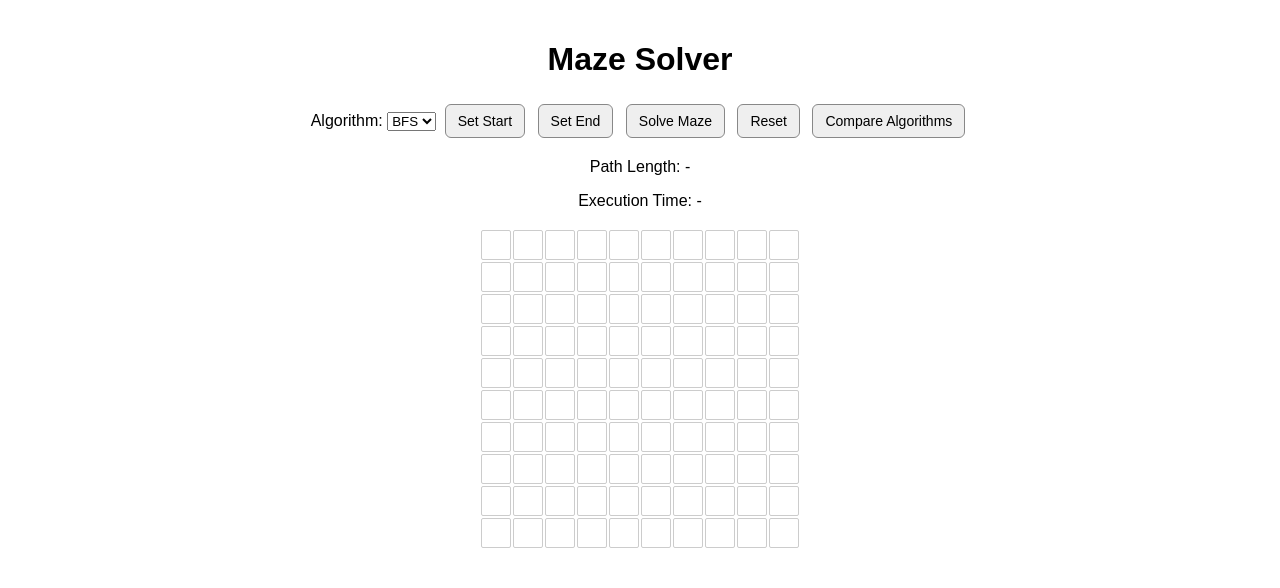
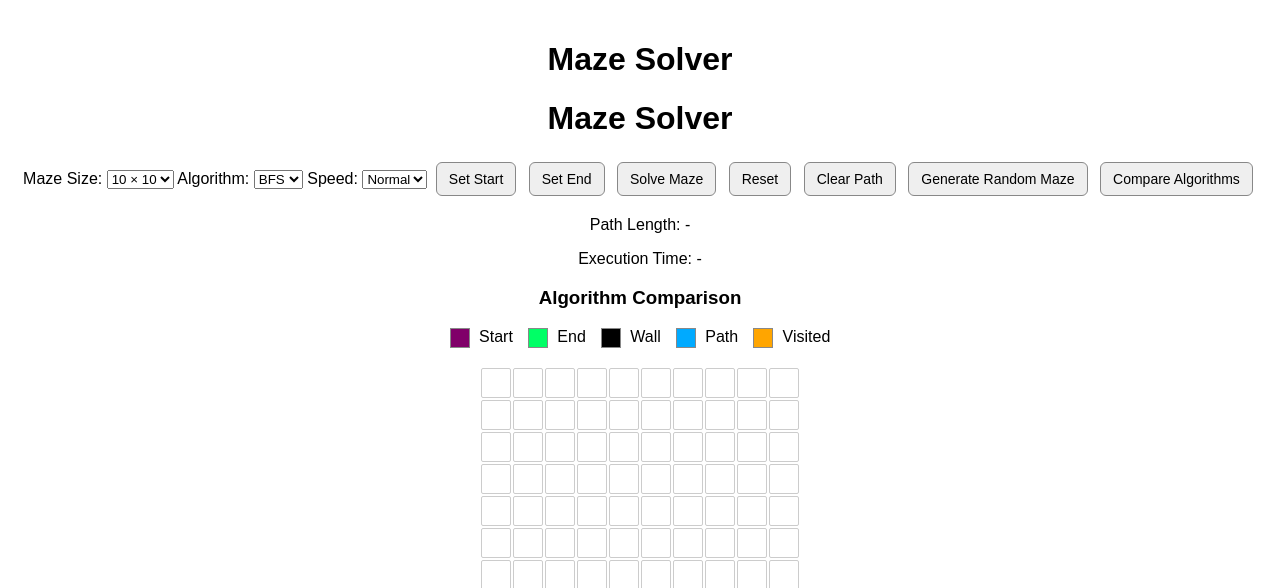
Before and after one commit to cheedellasravani07-max/maze-solver, a Flask app: page / in a window 1280 px wide. Shown: the top 588 px of the page. Run offline with Flask 3, Linux system fonts and the light colour scheme.

Commit message:
Update maze solver features

```diff
--- a/Static/script.js
+++ b/Static/script.js
@@ -1,7 +1,7 @@
 const maze = document.getElementById("maze");
 
-const rows = 10;
-const cols = 10;
+let rows = 10;
+let cols = 10;
 
 let selectedMode = "wall";
 let startCell = null;
@@ -9,10 +9,14 @@ let endCell = null;
 
 let startPosition = null;
 let endPosition = null;
-
 let mazeData = [];
 
-// Create maze data
+
+function createMaze() {
+
+    maze.innerHTML = "";
+    mazeData = [];
+
     for (let row = 0; row < rows; row++) {
         mazeData[row] = [];
 
@@ -21,7 +25,6 @@ for (let row = 0; row < rows; row++) {
         }
     }
 
-// Create maze cells
     for (let row = 0; row < rows; row++) {
 
         for (let col = 0; col < cols; col++) {
@@ -35,7 +38,6 @@ for (let row = 0; row < rows; row++) {
 
             maze.appendChild(cell);
 
-        // Cell click
             cell.addEventListener("click", function() {
 
                 if (selectedMode === "start") {
@@ -54,6 +56,7 @@ for (let row = 0; row < rows; row++) {
                         Number(cell.dataset.row),
                         Number(cell.dataset.col)
                     ];
+                    console.log("Start position:", startPosition);
                     selectedMode = "wall";
 
                 } else if (selectedMode === "end") {
@@ -72,7 +75,10 @@ for (let row = 0; row < rows; row++) {
                         Number(cell.dataset.row),
                         Number(cell.dataset.col)
                     ];
+                    console.log("End position:", endPosition);
+
                     selectedMode = "wall";
+
                 } else {
 
                     cell.classList.toggle("wall");
@@ -89,19 +95,23 @@ for (let row = 0; row < rows; row++) {
             });
         }
     }
-
+}
+createMaze();
 
 // Buttons
 
 const startBtn = document.getElementById("startBtn");
 const endBtn = document.getElementById("endBtn");
-
+const mazeSize = document.getElementById("mazeSize");
+const speedSelect = document.getElementById("speed");
 startBtn.addEventListener("click", function() {
     selectedMode = "start";
+    console.log("Start mode selected");
 });
 
 endBtn.addEventListener("click", function() {
     selectedMode = "end";
+    console.log("End mode selected");
 });
 
 // Solve button
@@ -187,7 +197,7 @@ result.explored.forEach(function(position, index) {
                 cell.classList.add("visited");
             }
 
-        }, index * 50);
+        }, index * Number(speedSelect.value));
     }
 });
 
@@ -213,7 +223,7 @@ result.explored.forEach(function(position, index) {
                         cell.classList.add("path");
                     }
 
-                },  result.explored.length * 50 + index * 100);
+                },  result.explored.length * Number(speedSelect.value) + index * Number(speedSelect.value) * 2);
             }
         });
 
@@ -228,6 +238,15 @@ result.explored.forEach(function(position, index) {
     }
 });
 compareBtn.addEventListener("click", async function() {
+        if (startPosition === null) {
+        alert("Please select a Start point.");
+        return;
+    }
+
+    if (endPosition === null) {
+        alert("Please select an End point.");
+        return;
+    }
 
     const algorithms = ["bfs", "dfs", "astar"];
     const results = [];
@@ -240,6 +259,7 @@ compareBtn.addEventListener("click", async function() {
             end: endPosition,
             algorithm: algorithm
         };
+        console.log("Compare request:", mazeRequest);
 
         const response = await fetch("http://127.0.0.1:5000/solve", {
             method: "POST",
@@ -261,23 +281,36 @@ compareBtn.addEventListener("click", async function() {
     console.log("Algorithm comparison:", results);
     const comparisonDiv = document.getElementById("comparison");
 
-comparisonDiv.innerHTML = "";
+comparisonDiv.innerHTML = `
+    <h3>Algorithm Comparison</h3>
+    <table>
+        <tr>
+            <th>Algorithm</th>
+            <th>Path Length</th>
+            <th>Execution Time</th>
+        </tr>
+    </table>
+`;
+
+const table = comparisonDiv.querySelector("table");
 
 results.forEach(function(result) {
-    comparisonDiv.innerHTML +=
-        "<p>" +
-        result.algorithm +
-        " — Path: " +
-        result.pathLength +
-        " | Time: " +
-        (result.executionTime * 1000).toFixed(2) +
-        " ms</p>";
+
+    table.innerHTML += `
+        <tr>
+            <td>${result.algorithm}</td>
+            <td>${result.pathLength}</td>
+            <td>${(result.executionTime * 1000).toFixed(2)} ms</td>
+        </tr>
+    `;
 });
+
 });
 // Reset button
 
 const resetBtn = document.getElementById("resetBtn");
-
+const generateBtn = document.getElementById("generateBtn");
+const clearPathBtn = document.getElementById("clearPathBtn");
 resetBtn.addEventListener("click", function() {
 
     const cells = document.querySelectorAll(".cell");
--- a/Static/style.css
+++ b/Static/style.css
@@ -51,3 +51,55 @@ button {
     cursor: pointer;
     font-size: 14px;
 }
+#legend {
+    margin-top: 15px;
+    display: flex;
+    justify-content: center;
+    gap: 15px;
+    flex-wrap: wrap;
+}
+
+.legend-box {
+    display: inline-block;
+    width: 18px;
+    height: 18px;
+    margin-right: 5px;
+    vertical-align: middle;
+    border: 1px solid #888;
+}
+
+.legend-box.start {
+    background-color: rgb(128, 0, 105);
+}
+
+.legend-box.end {
+    background-color: rgb(0, 255, 102);
+}
+
+.legend-box.wall {
+    background-color: black;
+}
+
+.legend-box.path {
+    background-color: rgb(0, 170, 255);
+}
+
+.legend-box.visited {
+    background-color: orange;
+}
+#comparison table {
+    margin: 15px auto;
+    border-collapse: collapse;
+    min-width: 400px;
+}
+
+#comparison th,
+#comparison td {
+    border: 1px solid #888;
+    padding: 8px 12px;
+    text-align: center;
+}
+
+#comparison th {
+    background-color: #eee;
+}
--- a/templates/index.html
+++ b/templates/index.html
@@ -11,22 +11,52 @@
 
     <h1>Maze Solver</h1>
 
-   <label for="algorithm">Algorithm:</label>
+  <body>
 
-<select id="algorithm">
-    <option value="bfs">BFS</option>
-    <option value="dfs">DFS</option>
-    <option value="astar">A*</option>
+    <h1>Maze Solver</h1>
+
+    <label for="mazeSize">Maze Size:</label>
+
+    <select id="mazeSize">
+        <option value="10">10 × 10</option>
+        <option value="15">15 × 15</option>
+        <option value="20">20 × 20</option>
+    </select>
+
+    <label for="algorithm">Algorithm:</label>
+
+    <select id="algorithm">
+        <option value="bfs">BFS</option>
+        <option value="dfs">DFS</option>
+        <option value="astar">A*</option>
+    </select>
+    <label for="speed">Speed:</label>
+
+<select id="speed">
+    <option value="100">Slow</option>
+    <option value="50" selected>Normal</option>
+    <option value="10">Fast</option>
 </select>
 
 <button id="startBtn">Set Start</button>
 <button id="endBtn">Set End</button>
 <button id="solveBtn">Solve Maze</button>
 <button id="resetBtn">Reset</button>
+<button id="clearPathBtn">Clear Path</button>
+<button id="generateBtn">Generate Random Maze</button>
 <button id="compareBtn">Compare Algorithms</button>
 <p id="pathLength">Path Length: -</p>
 <p id="executionTime">Execution Time: -</p>
-<div id="comparison"></div>
+<div id="comparison">
+    <h3>Algorithm Comparison</h3>
+</div>
+<div id="legend">
+    <span><span class="legend-box start"></span> Start</span>
+    <span><span class="legend-box end"></span> End</span>
+    <span><span class="legend-box wall"></span> Wall</span>
+    <span><span class="legend-box path"></span> Path</span>
+    <span><span class="legend-box visited"></span> Visited</span>
+</div>
     <div id="maze"></div>
 
     <script src="{{ url_for('static', filename='script.js') }}"></script>
```
Lines whose indentation alone changed are shown as unchanged.
